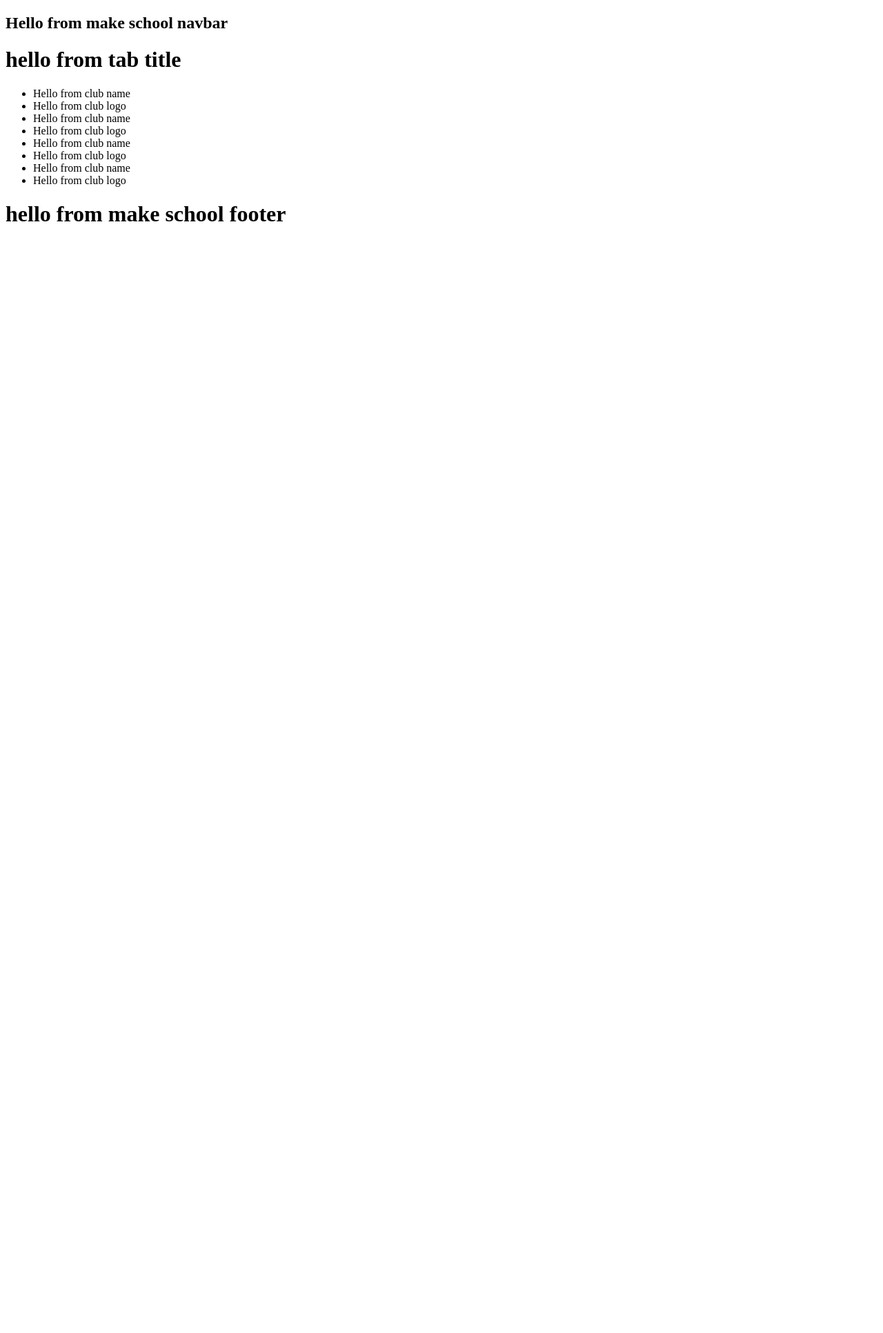
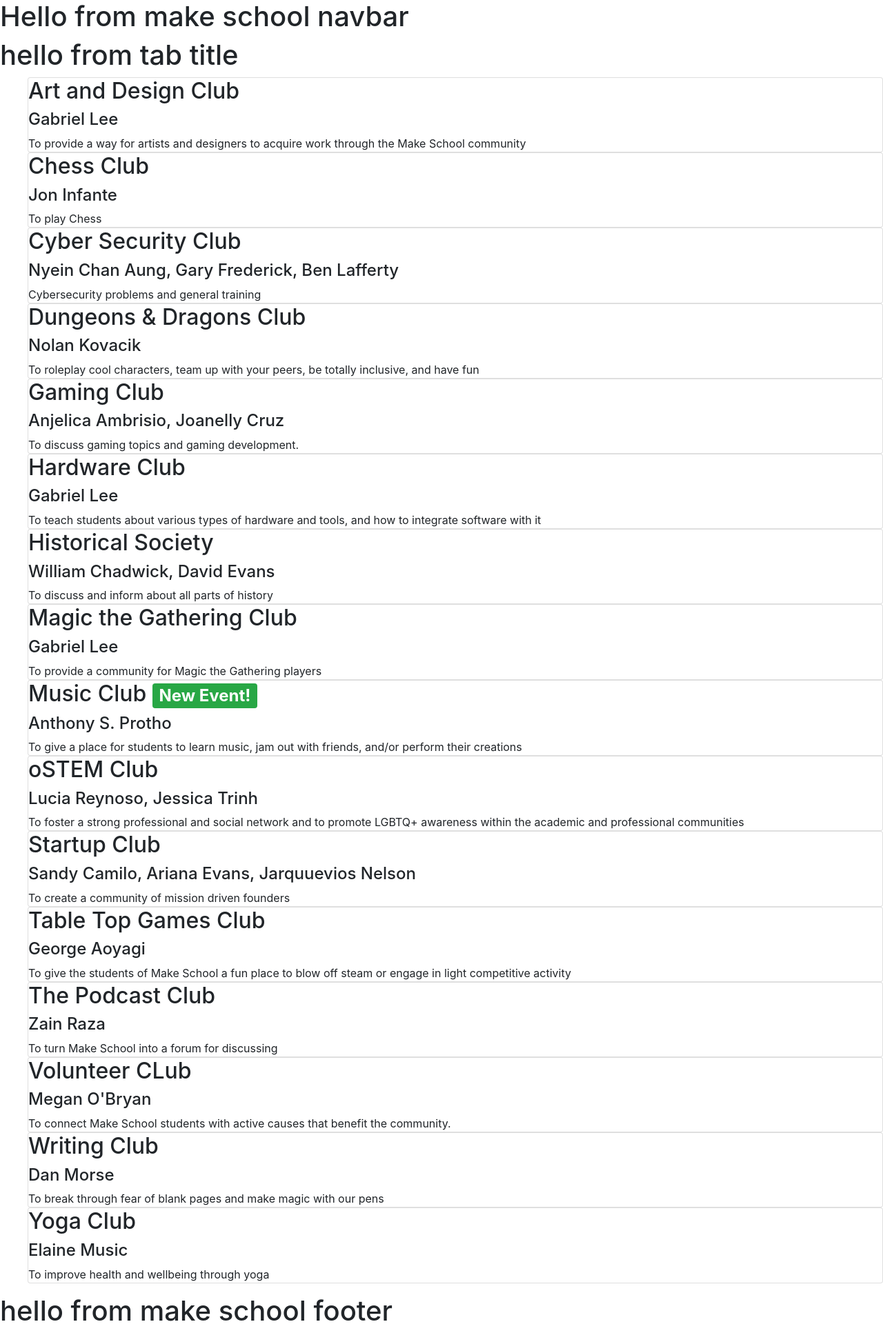
Before and after one commit to MakeMeSenpai/Music_Club, a Flask app: page / in a window 1280 px wide. Shown: the whole page at 69% size. Before the commit the page ends 321 px from the top, so only its background shows below. Run offline with Flask 2, Linux system fonts and the light colour scheme; parts of the project's set-up code (start-up, migrations or seed data) failed here and were passed over; some libraries are stand-ins or nearby versions.

Commit message:
club info

```diff
--- a/templates/base.html
+++ b/templates/base.html
@@ -4,9 +4,12 @@
 <head>
     {# <!--defines our block head--> #}
     {% block head %}
-    <meta charset="UTF-8">
-    <meta name="viewport" content="width=device-width, initial-scale=1.0">
+    <meta charset="utf-8">
+    <meta name="viewport" content="width=device-width, initial-scale=1, shrink-to-fit=no">
     <meta http-equiv="X-UA-Compatible" content="ie=edge">
+
+    <link rel="stylesheet" href="https://stackpath.bootstrapcdn.com/bootstrap/4.3.1/css/bootstrap.min.css" integrity="sha384-ggOyR0iXCbMQv3Xipma34MD+dH/1fQ784/j6cY/iJTQUOhcWr7x9JvoRxT2MZw1T" crossorigin="anonymous">
+    <link rel="stylesheet" href="styles.css">
     {% endblock %}
     {# <!--places children's titles here--> #}
     {% block title %}
--- a/templates/index.html
+++ b/templates/index.html
@@ -16,14 +16,118 @@
         {# <!--this is where the list of clubs will be--> #}
         <ul>
             {# <!-- be sure to look at the real club list as to not forget anyone --> #}
-            <li>Hello from club name</li>
-            <li>Hello from club logo</li>
-            <li>Hello from club name</li>
-            <li>Hello from club logo</li>
-            <li>Hello from club name</li>
-            <li>Hello from club logo</li>
-            <li>Hello from club name</li>
-            <li>Hello from club logo</li>
+            <li class="card">
+                <h2 class="cart-title">Art and Design Club</h2>
+                <h4 class="card-text">Gabriel Lee</h4>
+                <p class="card-text">
+                    To provide a way for artists and designers to acquire work through the Make School community
+                </p>
+            </li>
+            <li class="card">
+                <h2 class="cart-title">Chess Club</h2>
+                <h4 class="card-text">Jon Infante</h4>
+                <p class="card-text">
+                    To play Chess
+                </p>
+            </li>
+            <li class="card">
+                <h2 class="cart-title">Cyber Security Club</h2>
+                <h4 class="card-text">Nyein Chan Aung, Gary Frederick, Ben Lafferty</h4>
+                <p class="card-text">
+                    Cybersecurity problems and general training
+                </p>
+            </li>
+            <li class="card">
+                <h2 class="cart-title">Dungeons & Dragons Club</h2>
+                <h4 class="card-text">Nolan Kovacik</h4>
+                <p class="card-text">
+                    To roleplay cool characters, team up with your peers, be totally inclusive, and have fun
+                </p>
+            </li>
+            <li class="card">
+                <h2 class="cart-title">Gaming Club</h2>
+                <h4 class="card-text">Anjelica Ambrisio, Joanelly Cruz</h4>
+                <p class="card-text">
+                    To discuss gaming topics and gaming development.
+                </p>
+            </li>
+            <li class="card">
+                <h2 class="cart-title">Hardware Club</h2>
+                <h4 class="card-text">Gabriel Lee</h4>
+                <p class="card-text">
+                    To teach students about various types of hardware and tools, and how to integrate software with it
+                </p>
+            </li>
+            <li class="card">
+                <h2 class="cart-title">Historical Society</h2>
+                <h4 class="card-text">William Chadwick, David Evans</h4>
+                <p class="card-text">
+                    To discuss and inform about all parts of history
+                </p>
+            </li>
+            <li class="card">
+                <h2 class="cart-title">Magic the Gathering Club</h2>
+                <h4 class="card-text">Gabriel Lee</h4>
+                <p class="card-text">
+                    To provide a community for Magic the Gathering players
+                </p>
+            </li>
+            <li class="card">
+                <h2 class="cart-title">Music Club <span class="badge badge-success">New Event!</span></h2>
+                <h4 class="card-text">Anthony S. Protho</h4>
+                <p class="card-text">
+                    To give a place for students to learn music, jam out with friends, and/or perform their creations
+                </p>
+            </li>
+            <li class="card">
+                <h2 class="cart-title">oSTEM Club</h2>
+                <h4 class="card-text">Lucia Reynoso, Jessica Trinh</h4>
+                <p class="card-text">
+                    To foster a strong professional and social network and to promote LGBTQ+ awareness within the academic and professional communities
+                </p>
+            </li>
+            <li class="card">
+                <h2 class="cart-title">Startup Club</h2>
+                <h4 class="card-text">Sandy Camilo, Ariana Evans, Jarquuevios Nelson</h4>
+                <p class="card-text">
+                    To create a community of mission driven founders
+                </p>
+            </li>
+            <li class="card">
+                <h2 class="cart-title">Table Top Games Club</h2>
+                <h4 class="card-text">George Aoyagi</h4>
+                <p class="card-text">
+                    To give the students of Make School a fun place to blow off steam or engage in light competitive activity
+                </p>
+            </li>
+            <li class="card">
+                <h2 class="cart-title">The Podcast Club</h2>
+                <h4 class="card-text">Zain Raza</h4>
+                <p class="card-text">
+                    To turn Make School into a forum for discussing
+                </p>
+            </li>
+            <li class="card">
+                <h2 class="cart-title">Volunteer CLub</h2>
+                <h4 class="card-text">Megan O'Bryan</h4>
+                <p class="card-text">
+                    To connect Make School students with active causes that benefit the community.
+                </p>
+            </li>
+            <li class="card">
+                <h2 class="cart-title">Writing Club</h2>
+                <h4 class="card-text">Dan Morse</h4>
+                <p class="card-text">
+                    To break through fear of blank pages and make magic with our pens
+                </p>
+            </li>
+            <li class="card">
+                <h2 class="cart-title">Yoga Club</h2>
+                <h4 class="card-text">Elaine Music</h4>
+                <p class="card-text">
+                    To improve health and wellbeing through yoga
+                </p>
+            </li>
         </ul>
     </container>
 {% endblock %}
```
